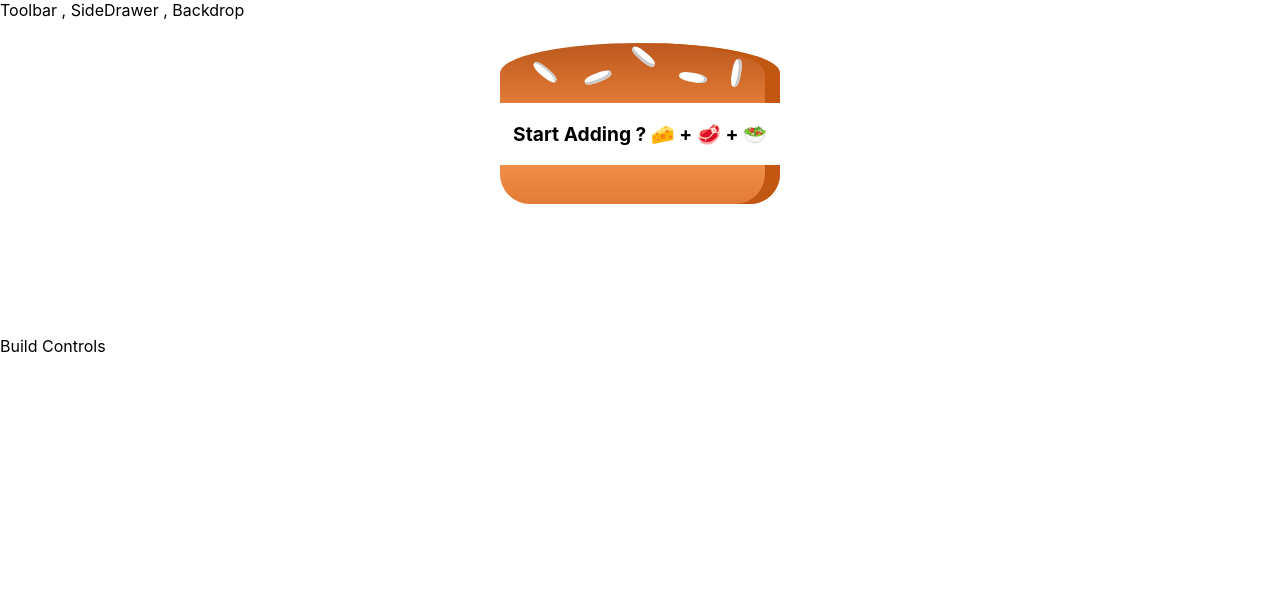
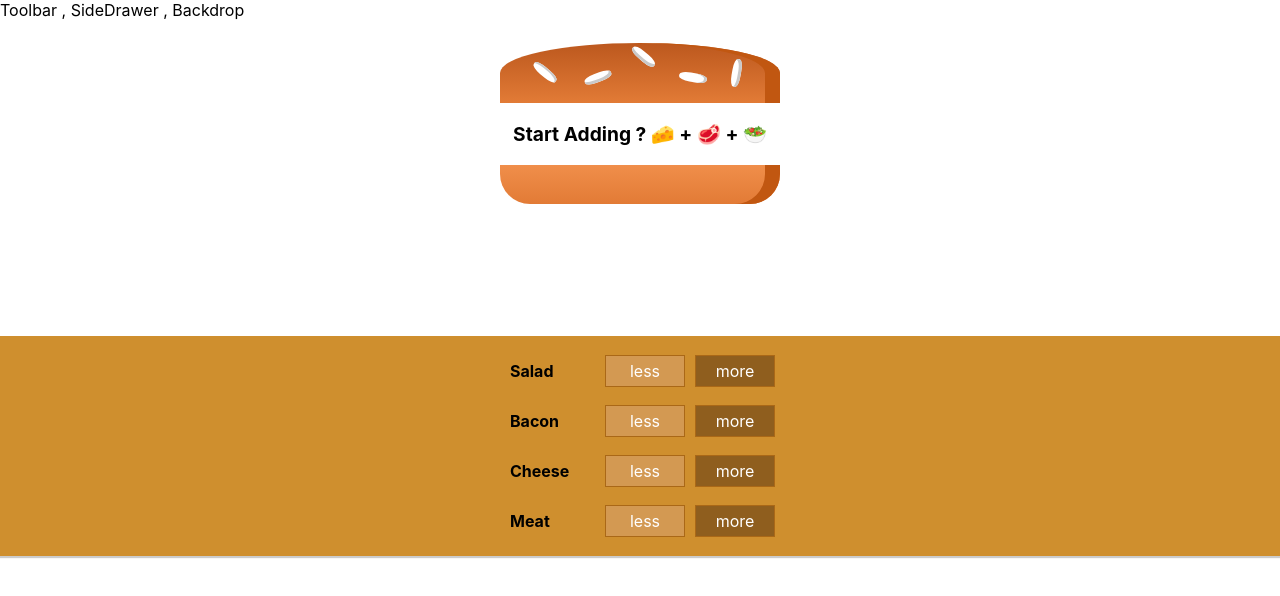
Before and after one commit to YoussefPasha/BURGER_ORDERING, a React (Create React App) app: page / in a window 1280 px wide. Shown: the top 596 px of the page. Built offline with nearby package versions, Linux system fonts and the light colour scheme.

Commit message:
Build Controls to control adding or removing components from burger builder 🥓🥓

```diff
--- /dev/null
+++ b/src/components/Burger/BuildControls/BuildControl/BuildControl.css
@@ -0,0 +1,56 @@
+.BuildControl {
+  display: flex;
+  justify-content: space-between;
+  align-items: center;
+  margin: 5px 0;
+}
+.BuildControl button {
+  display: block;
+  font: inherit;
+  padding: 5px;
+  margin: 0 5px;
+  width: 80px;
+  border: 1px solid #aa6817;
+  cursor: pointer;
+  outline: none;
+}
+.BuildControl button:disabled {
+  background-color: #ac9980;
+  border: 1px solid #7e7365;
+  color: #ccc;
+  cursor: default;
+}
+
+.BuildControl button:hover:disabled {
+  background-color: #ac9980;
+  color: #ccc;
+  cursor: not-allowed;
+}
+
+.Label {
+  padding: 10px;
+  font-weight: bold;
+  width: 80px;
+}
+
+.BuildControl .Less {
+  background-color: #d39952;
+  color: white;
+}
+
+.BuildControl .More {
+  background-color: #8f5e1e;
+  color: white;
+}
+
+.BuildControl .Less:hover,
+.BuildControl .Less:active {
+  background-color: #daa972;
+  color: white;
+}
+
+.BuildControl .More:hover,
+.BuildControl .More:active {
+  background-color: #99703f;
+  color: white;
+}
--- /dev/null
+++ b/src/components/Burger/BuildControls/BuildControl/BuildControl.js
@@ -0,0 +1,11 @@
+import React, { Component } from "react";
+import "./BuildControl.css";
+const BuildControl = (props) => (
+  <div className="BuildControl">
+    <div className="Label">{props.label}</div>
+    <button className="Less">less</button>
+    <button className="More">more</button>
+  </div>
+);
+
+export default BuildControl;
--- /dev/null
+++ b/src/components/Burger/BuildControls/BuildControls.css
@@ -0,0 +1,10 @@
+.BuildControls {
+  width: 100%;
+  background-color: #cf8f2e;
+  display: flex;
+  flex-flow: column;
+  align-items: center;
+  box-shadow: 0 2px 1px #ccc;
+  margin: auto;
+  padding: 10px 0;
+}
--- /dev/null
+++ b/src/components/Burger/BuildControls/BuildControls.js
@@ -0,0 +1,21 @@
+import React, { Component } from "react";
+
+import "./BuildControls.css";
+
+import BuildControl from "../BuildControls/BuildControl/BuildControl";
+const controls = [
+  { label: "Salad", type: "salad" },
+  { label: "Bacon", type: "bacon" },
+  { label: "Cheese", type: "cheese" },
+  { label: "Meat", type: "meat" },
+];
+
+const BuildControls = (props) => (
+  <div className="BuildControls">
+    {controls.map((ctrl) => (
+      <BuildControl key={ctrl.label} label={ctrl.label} />
+    ))}
+  </div>
+);
+
+export default BuildControls;
--- a/src/containers/BurgerBuilder/BurgerBuilder.js
+++ b/src/containers/BurgerBuilder/BurgerBuilder.js
@@ -1,7 +1,7 @@
 import React, { Component } from "react";
 
 import Auxx from "../../hoc/Auxx";
-
+import BuildControls from "../../components/Burger/BuildControls/BuildControls";
 import Burger from "../../components/Burger/Burger";
 
 class BurgerBuilder extends Component {
@@ -18,7 +18,7 @@
     return (
       <Auxx>
         <Burger ingrediants={this.state.ingrediants} />
-        <div>Build Controls</div>
+        <BuildControls />
       </Auxx>
     );
   }
```
